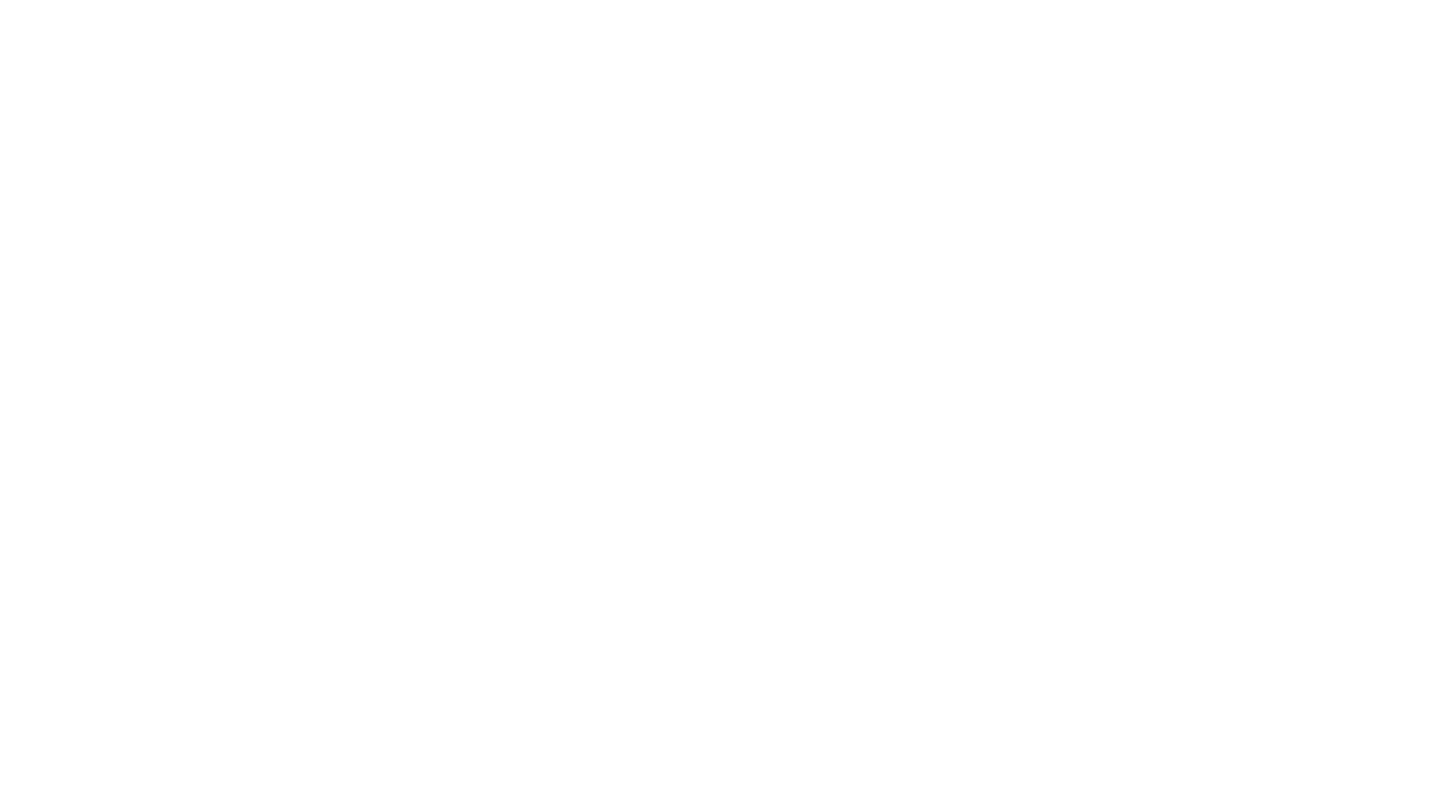
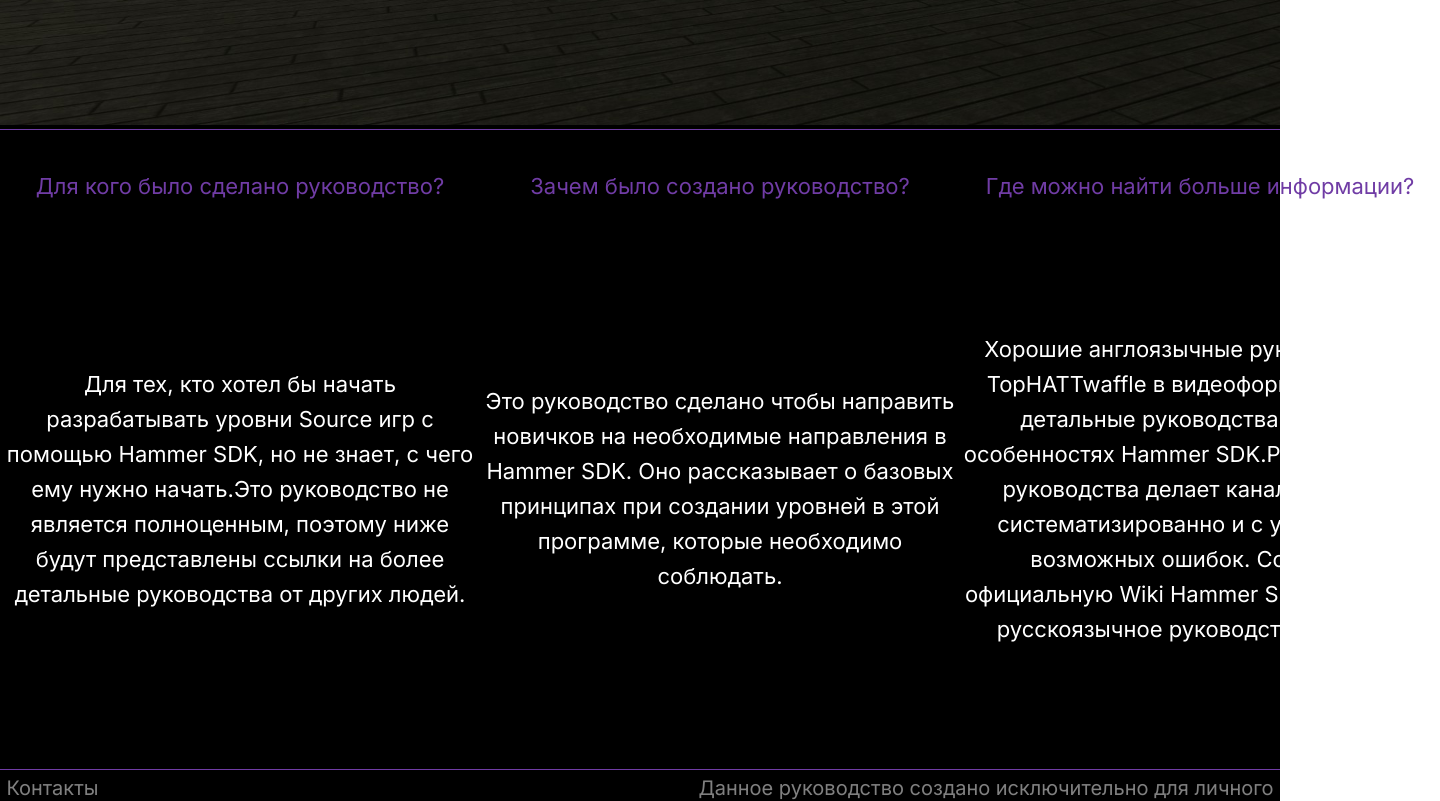
Before and after one commit to Scorih/PRW2_SIA, a React (Create React App) app: page /about_us in a window 1280 px wide. Shown: the part 700-1501 px from the top of the page, 1440 px wide, since content can reach past the window. Before the commit the page ends 800 px from the top, so only its background shows below. Built offline with nearby package versions, Linux system fonts and the light colour scheme.

Commit message:
Доделал последнюю страницу

```diff
--- a/src/App.js
+++ b/src/App.js
@@ -1,6 +1,6 @@
 import './App.css';
 import { BrowserRouter, Route, Routes } from 'react-router-dom';
-import AboutUsPage from './pages/about_us';
+import AboutPage from './pages/about_us';
 import HomePage from './pages/home_page';
 import { HeaderPage } from './pages/header';
 import { FooterPage } from './pages/footer';
@@ -21,7 +21,7 @@ function App() {
         <Route path={'/geometry'} element={<GeometryPage/>} />
         <Route path={'/other_entities'} element={<OtherEntitiesPage/>} />
         <Route path={'/optimization'} element={<OptimizationPage/>} />
-        <Route path={'/about_us'} element={<AboutUsPage/>} />
+        <Route path={'/about_us'} element={<AboutPage/>} />
       </Routes>
       <FooterPage />
       </BrowserRouter>
--- a/src/pages/about_us/index.jsx
+++ b/src/pages/about_us/index.jsx
@@ -1,9 +1,34 @@
 import React from 'react'
+import './style.scss'
 
-const AboutUsPage = () => {
-    return <div>
+const AboutPage = () => {
+    return <div className={'about'}>
+        <div className="text-and-image1"><img src={'./assets/images/pic32.png'} style={{width:100+"%"}} alt="pic32" />
+        </div>
+        <div className='blockOfInfo'>
+            <div className='tableInfo'>
+                    <div className='firstLineTableBF'>
+                        <div className='firstGridTableInfo'>Для кого было сделано руководство?</div>
+                        <div className='secondGridInfo'>
+                        Для тех, кто хотел бы начать разрабатывать уровни Source игр с помощью Hammer SDK, но не знает, с чего ему нужно начать.Это руководство не является полноценным, поэтому ниже будут представлены ссылки на более детальные руководства от других людей.
+                        </div>
+                    </div>
+                    <div className='secondLineTableBF'>
+                        <div className='firstGridTableInfo'>Зачем было создано руководство?</div>
+                        <div className='secondGridInfo'>
+                        Это руководство сделано чтобы направить новичков на необходимые направления в Hammer SDK. Оно рассказывает о базовых принципах при создании уровней в этой программе, которые необходимо соблюдать.
+                        </div>
+                    </div>
+                    <div className='thirdLineTableBF'>
+                        <div className='firstGridTableInfo'>Где можно найти больше информации?</div>
+                        <div className='secondGridInfo'>
+                        Хорошие англоязычные руководства от TopHATTwaffle в видеоформате, самые детальные руководства обо всех особенностях Hammer SDK.Русскоязычные руководства делает канал Project-S, систематизированно и с учетом всех возможных ошибок. Ссылка на официальную Wiki Hammer SDK. Ссылка на русскоязычное руководство в Steam.
+                        </div>
+                    </div>
+            </div>
+        </div>
 
     </div>
 }
 
-export default AboutUsPage
+export default AboutPage
--- /dev/null
+++ b/src/pages/about_us/style.scss
@@ -0,0 +1,49 @@
+.about {
+    background-color: black;
+    color: white;
+    position: flex;
+    border-bottom: solid 1px #703CA5;
+    font-family: 'Inter', sans-serif;
+
+    .text-and-image1 {
+        flex: 1;
+        border-bottom: solid 1px #703CA5;
+    }
+
+    .tableInfo {
+        display: flex;
+        height: 600px;
+        margin-top: 0%;
+        margin-left: auto;
+        margin-right: auto;
+        width: 1440px;
+        margin-bottom: 39px;
+    }
+
+    .secondGridInfo {
+        width: 480px;
+        height: 480px;
+        text-align: left;
+        font-size: 22px;
+        line-height: 35px;
+        text-align: center;
+        vertical-align: top;
+        display: flex;
+        align-items: center;
+    }
+
+    .firstGridTableInfo {
+        width: 480px;
+        height: 80px;
+        text-align: center;
+        font-size: 22px;
+        line-height: 35px;
+        color: #703CA5;
+        margin-top: 39px;
+
+    }
+
+    .blockOfInfo {
+        margin-bottom: 0px;
+    }
+}
```
